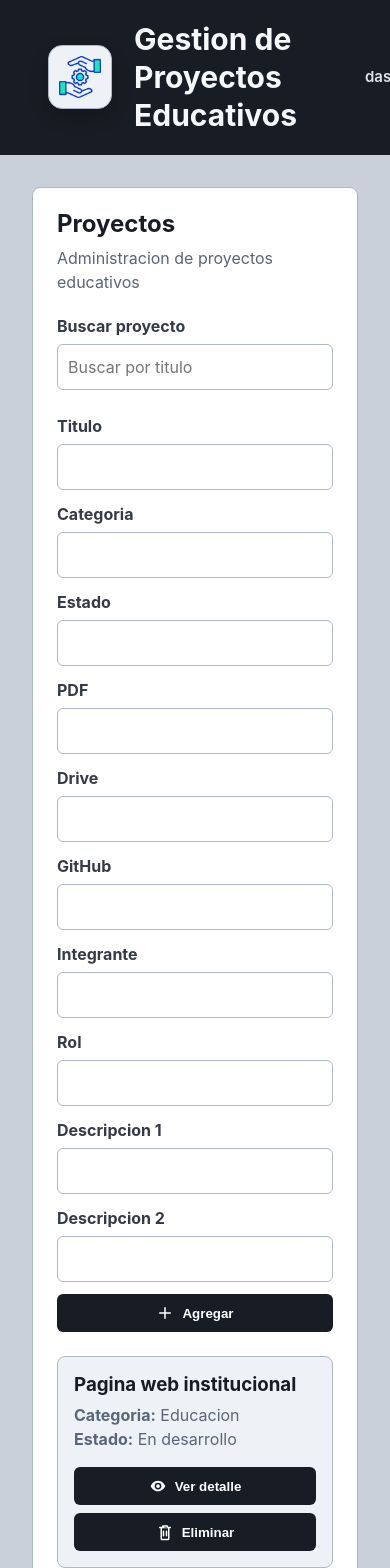
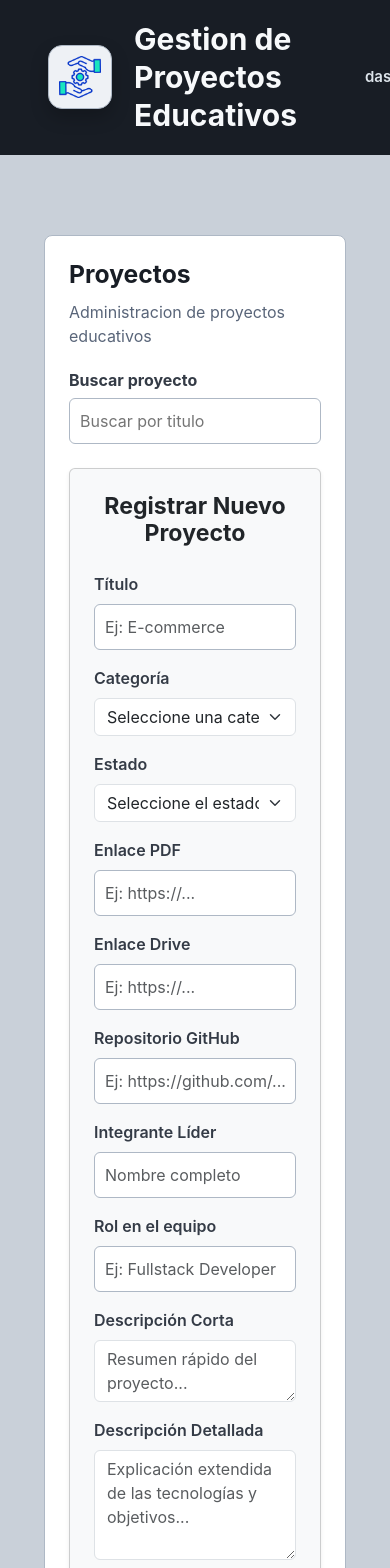
Before and after one commit to Guille0916/pv_tp3_grupo19, a React (Vite) app: page /lista-proyectos in a window 390 px wide. Shown: the top 1568 px of the page. Built offline with nearby package versions, Linux system fonts and the light colour scheme.

Commit message:
instalar Bootstrap, rediseñar FormularioProyecto  y hacer responsiva la página global

```diff
--- a/src/App.jsx
+++ b/src/App.jsx
@@ -17,7 +17,9 @@ function App() {
         <Header></Header>
         <Nav></Nav>
       </div>
-      <main>
+      <main className="container my-5">
+        <div className="row justify-content-center">
+          <div className="col-12 col-lg-10">
             <Routes>
               <Route path="/" element={<Navigate to="dashboard" replace />} />
               <Route path="dashboard" element={<Dashboard />} />
@@ -25,6 +27,9 @@ function App() {
               <Route path="proyecto/:id" element={<DetalleProyecto />} />
               <Route path="perfil" element={<PerfilUsuario />} />
             </Routes>
+
+          </div>
+        </div>
       </main>
 
       <Footer></Footer>
--- a/src/components/FormularioProyecto.jsx
+++ b/src/components/FormularioProyecto.jsx
@@ -14,25 +14,26 @@ const formularioVacio = {
 };
 
 function FormularioProyecto({ onAgregarProyecto }) {
-  const [formulario, setFormulario] = useState(formularioVacio); // guarda los datos que se escriben en el formulario
+  const [formulario, setFormulario] = useState(formularioVacio);
 
   const cambiarFormulario = (event) => {
     const { name, value } = event.target;
-
     setFormulario({
       ...formulario,
       [name]: value,
     });
   };
 
-
   const agregar = (event) => {
     event.preventDefault();
+    if (typeof onAgregarProyecto === 'function') {
       onAgregarProyecto(formulario);
-    setFormulario(formularioVacio); // limpia los inputs despues de agregar
+    } else {
+      console.log("Proyecto creado localmente:", formulario);
+    }
+    setFormulario(formularioVacio);
   };
 
-  // Se desestructura el estado para no escribir formulario.titulo, formulario.estado, etc.
   const {
     titulo,
     categoria,
@@ -47,64 +48,93 @@ function FormularioProyecto({ onAgregarProyecto }) {
   } = formulario;
 
   return (
-    <form className="proyectos-formulario" onSubmit={agregar}>
-      <div>
-        <label htmlFor="titulo">Titulo</label>
-        <input id="titulo" name="titulo" type="text" required value={titulo} onChange={cambiarFormulario} />
+    <div className="card shadow-sm p-4 bg-light mb-4">
+      <h3 className="mb-4 text-center fw-bold text-dark">Registrar Nuevo Proyecto</h3>
+      <form className="row g-3" onSubmit={agregar}>
+
+        <div className="col-12 col-md-6">
+          <label htmlFor="titulo" className="form-label fw-semibold">Título</label>
+          <input id="titulo" name="titulo" type="text" className="form-control" placeholder="Ej: E-commerce" required value={titulo} onChange={cambiarFormulario} />
         </div>
 
-      <div>
-        <label htmlFor="categoria">Categoria</label>
-        <input id="categoria" name="categoria" type="text" required value={categoria} onChange={cambiarFormulario} />
+        {/* Categoría  */}
+        <div className="col-12 col-md-6">
+          <label htmlFor="categoria" className="form-label fw-semibold">Categoría</label>
+          <select id="categoria" name="categoria" className="form-select" required value={categoria} onChange={cambiarFormulario}>
+            <option value="" disabled>Seleccione una categoría...</option>
+            <option value="Desarrollo Web">Desarrollo Web</option>
+            <option value="Aplicación Móvil">Aplicación Móvil</option>
+            <option value="Videojuegos">Videojuegos</option>
+            <option value="Inteligencia Artificial">Inteligencia Artificial</option>
+          </select>
         </div>
 
-      <div>
-        <label htmlFor="estado">Estado</label>
-        <input id="estado" name="estado" type="text" required value={estado} onChange={cambiarFormulario} />
+        {/* Estado  */}
+        <div className="col-12 col-md-6">
+          <label htmlFor="estado" className="form-label fw-semibold">Estado</label>
+          <select id="estado" name="estado" className="form-select" required value={estado} onChange={cambiarFormulario}>
+            <option value="" disabled>Seleccione el estado...</option>
+            <option value="Planificación">Planificación</option>
+            <option value="En Progreso">En Progreso</option>
+            <option value="Completado">Completado</option>
+          </select>
         </div>
 
-      <div>
-        <label htmlFor="pdf">PDF</label>
-        <input id="pdf" name="pdf" type="text" required value={pdf} onChange={cambiarFormulario} />
+        {/* PDF */}
+        <div className="col-12 col-md-6">
+          <label htmlFor="pdf" className="form-label fw-semibold">Enlace PDF</label>
+          <input id="pdf" name="pdf" type="text" className="form-control" placeholder="Ej: https://..." required value={pdf} onChange={cambiarFormulario} />
         </div>
 
-      <div>
-        <label htmlFor="drive">Drive</label>
-        <input id="drive" name="drive" type="text" required value={drive} onChange={cambiarFormulario} />
+        {/* Drive */}
+        <div className="col-12 col-md-6">
+          <label htmlFor="drive" className="form-label fw-semibold">Enlace Drive</label>
+          <input id="drive" name="drive" type="text" className="form-control" placeholder="Ej: https://..." required value={drive} onChange={cambiarFormulario} />
         </div>
 
-      <div>
-        <label htmlFor="github">GitHub</label>
-        <input id="github" name="github" type="text" required value={github} onChange={cambiarFormulario} />
+        {/* GitHub */}
+        <div className="col-12 col-md-6">
+          <label htmlFor="github" className="form-label fw-semibold">Repositorio GitHub</label>
+          <input id="github" name="github" type="text" className="form-control" placeholder="Ej: https://github.com/..." required value={github} onChange={cambiarFormulario} />
         </div>
 
-      <div>
-        <label htmlFor="nombre">Integrante</label>
-        <input id="nombre" name="nombre" type="text" required value={nombre} onChange={cambiarFormulario} />
+        {/* Integrante */}
+        <div className="col-12 col-md-6">
+          <label htmlFor="nombre" className="form-label fw-semibold">Integrante Líder</label>
+          <input id="nombre" name="nombre" type="text" className="form-control" placeholder="Nombre completo" required value={nombre} onChange={cambiarFormulario} />
         </div>
 
-      <div>
-        <label htmlFor="rol">Rol</label>
-        <input id="rol" name="rol" type="text" required value={rol} onChange={cambiarFormulario} />
+        {/* Rol */}
+        <div className="col-12 col-md-6">
+          <label htmlFor="rol" className="form-label fw-semibold">Rol en el equipo</label>
+          <input id="rol" name="rol" type="text" className="form-control" placeholder="Ej: Fullstack Developer" required value={rol} onChange={cambiarFormulario} />
         </div>
 
-      <div className="campo-ancho">
-        <label htmlFor="descripcion1">Descripcion 1</label>
-        <input id="descripcion1" name="descripcion1" type="text" required value={descripcion1} onChange={cambiarFormulario} />
+        {/* Descripción 1  */}
+        <div className="col-12">
+          <label htmlFor="descripcion1" className="form-label fw-semibold">Descripción Corta</label>
+          <textarea id="descripcion1" name="descripcion1" rows="2" className="form-control" placeholder="Resumen rápido del proyecto..." required value={descripcion1} onChange={cambiarFormulario}></textarea>
         </div>
 
-      <div className="campo-ancho">
-        <label htmlFor="descripcion2">Descripcion 2</label>
-        <input id="descripcion2" name="descripcion2" type="text" required value={descripcion2} onChange={cambiarFormulario} />
+        {/* Descripción 2 */}
+        <div className="col-12">
+          <label htmlFor="descripcion2" className="form-label fw-semibold">Descripción Detallada</label>
+          <textarea id="descripcion2" name="descripcion2" rows="4" className="form-control" placeholder="Explicación extendida de las tecnologías y objetivos..." required value={descripcion2} onChange={cambiarFormulario}></textarea>
         </div>
 
-      <button type="submit" title="Agregar proyecto">
-        <svg className="boton-icono" viewBox="0 0 24 24" aria-hidden="true">
-          <path d="M12 4a1 1 0 0 1 1 1v6h6a1 1 0 1 1 0 2h-6v6a1 1 0 1 1-2 0v-6H5a1 1 0 1 1 0-2h6V5a1 1 0 0 1 1-1Z" />
+        {/* Botón de Guardar  */}
+        <div className="col-12 text-center mt-4">
+          <button type="submit" className="btn btn-primary btn-lg px-5 shadow-sm" title="Agregar proyecto">
+            <svg className="me-2" width="20" height="20" viewBox="0 0 24 24" fill="none" stroke="currentColor" strokeWidth="2" strokeLinecap="round" strokeLinejoin="round">
+              <line x1="12" y1="5" x2="12" y2="19"></line>
+              <line x1="5" y1="12" x2="19" y2="12"></line>
             </svg>
-        Agregar
+            Agregar Proyecto
           </button>
+        </div>
+
       </form>
+    </div>
   );
 }
 
--- a/src/main.jsx
+++ b/src/main.jsx
@@ -1,6 +1,7 @@
 import { StrictMode } from 'react'
 import { createRoot } from 'react-dom/client'
 import { BrowserRouter } from 'react-router-dom';
+import 'bootstrap/dist/css/bootstrap.min.css';
 
 import App from './App.jsx'
 
```
Lines whose indentation alone changed are shown as unchanged.
